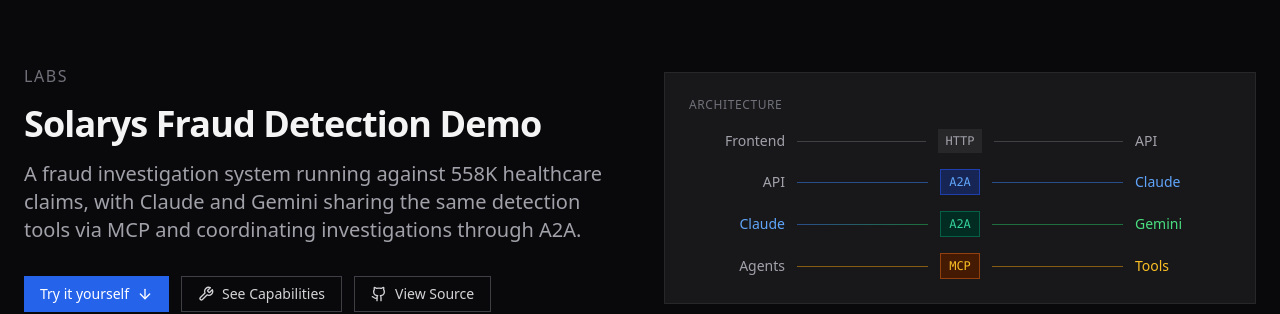
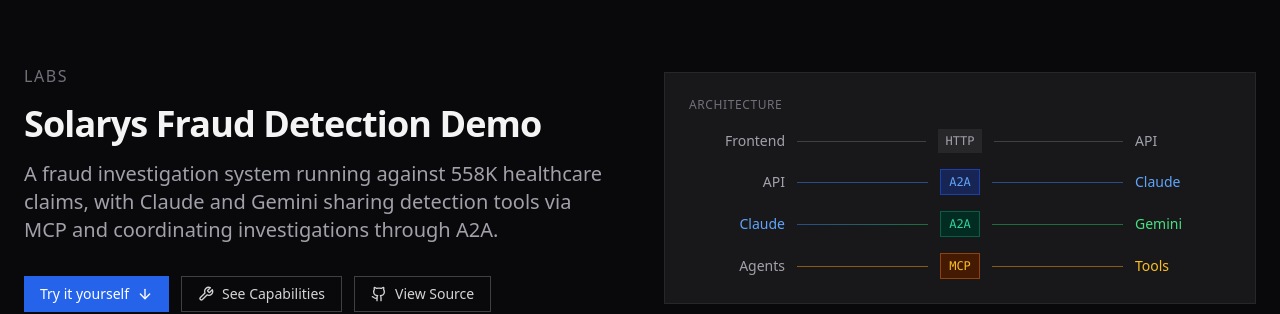
Before and after one commit to SolarysGroup/solarys-fraud-detection-demo, a Next.js app in the folder apps/web/: page /mcpa2a/trs-demo in a window 1280 px wide. Shown: the top 314 px of the page. Built offline with nearby package versions, Linux system fonts and the light colour scheme; no server answers.

Commit message:
Update page.tsx

```diff
--- a/apps/web/src/app/trs-demo/page.tsx
+++ b/apps/web/src/app/trs-demo/page.tsx
@@ -30,7 +30,7 @@
                 Solarys Fraud Detection Demo
               </h1>
               <p className="text-xl text-zinc-400 mb-8">
-                A fraud investigation system running against 558K healthcare claims, with Claude and Gemini sharing the same detection tools via MCP and coordinating investigations through A2A.
+                A fraud investigation system running against 558K healthcare claims, with Claude and Gemini sharing detection tools via MCP and coordinating investigations through A2A.
               </p>
               <div className="flex flex-wrap gap-3">
                 <Button variant="primary" onClick={scrollToDemo}>
```
